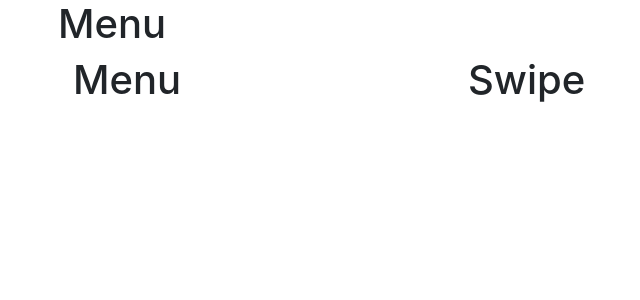
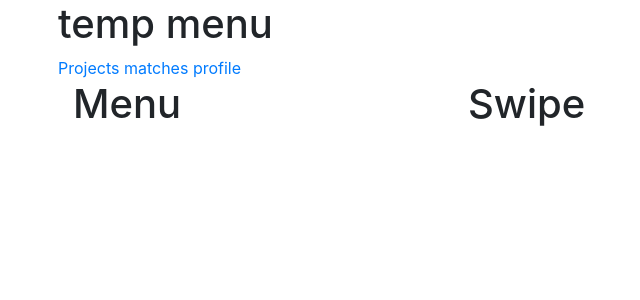
Before and after one commit to KrukowskiJ/EDUHACK2021---UniNetwork, a React (Create React App) app: page / in a window 1280 px wide. Shown: the top 300 px of the page, without its empty margins (27-667 px from the left). Built offline with nearby package versions, Linux system fonts and the light colour scheme.

Commit message:
Routing for development

```diff
--- a/src/App.js
+++ b/src/App.js
@@ -15,27 +15,26 @@ import { Container, Row, Col } from 'react-bootstrap'
 
 function App() {
   return (
-    <div>
+    <Router>
       <TopMenu />
       <Container>
         <Row>
           <Col md={4}>
-
             <LeftMenu />
           </Col>
           <Col md={8}>
-            <Router>
+
             <div className="container">
               <Route exact path="/" component={Swipe} />
               <Route path="/projects" component={ProjectList} />
               <Route exact path="/matches" component={Matches} />
               <Route path="/profile" component={Profile} />
             </div>
-            </Router>
+
           </Col>
         </Row>
       </Container>
-    </div>
+    </Router>
   );
 }
 
--- a/src/views/components/TopMenu.js
+++ b/src/views/components/TopMenu.js
@@ -1,9 +1,13 @@
 import React from 'react';
+import { Link } from 'react-router-dom'
 
 export default () => {
   return (
-    <div className="container">
-      <h1>Menu</h1>
+    <div className='container'>
+      <h1>temp menu</h1>
+      <Link to='projects'>Projects</Link> {" "}
+      <Link to='matches'>matches</Link> {" "}
+      <Link to='profile'>profile</Link> {" "}
     </div>
   );
 }
```
Lines whose indentation alone changed are shown as unchanged.
